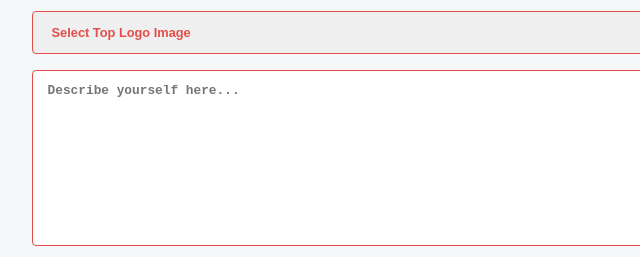
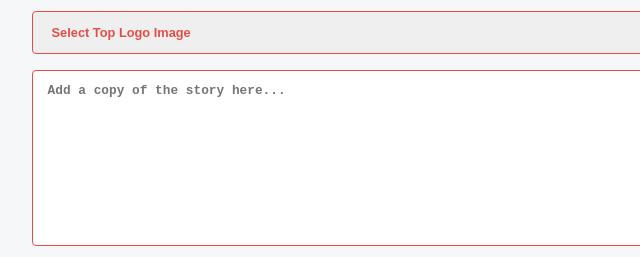
Before and after one commit to devpatelwebdeveloper/HY-Fundamental-JS-Project, a plain HTML site: page index.html in a window 1280 px wide. Shown: the part 164-421 px from the top of the page, 197-837 px from the left. Drawn offline with nearby package versions, Linux system fonts and the light colour scheme; a web font is replaced by a local one.

Commit message:
Updating README.md file

```diff
--- a/index.html
+++ b/index.html
@@ -24,7 +24,7 @@
             name="message"
             rows="10"
             cols="30"
-            placeholder="Describe yourself here..."
+            placeholder="Add a copy of the story here..."
           ></textarea>
           <select
             class="imgCarouselSelect"
```
Also changed, not shown: 1 other file.
